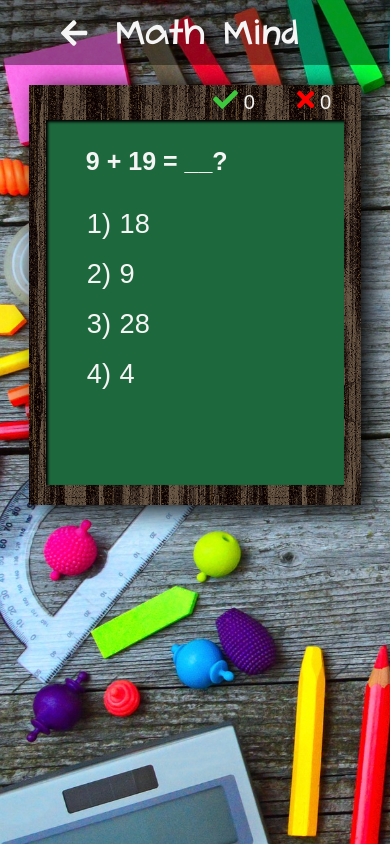
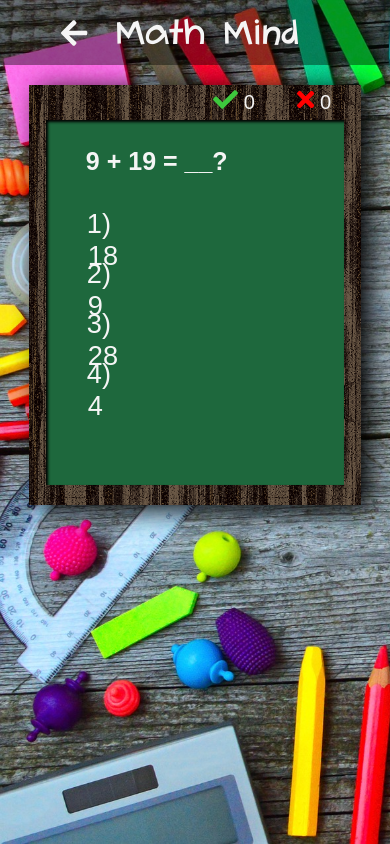
Before and after one commit to bbatal/kidsMath, an Angular app: page /addition in a window 390 px wide. Built offline with nearby package versions, Linux system fonts and the light colour scheme.

Commit message:
changed slight styles, made a bigger focus field for buttons

```diff
--- a/src/app/addition/addition.component.scss
+++ b/src/app/addition/addition.component.scss
@@ -149,6 +149,10 @@
         background-color: rgba($color: #000000, $alpha: 0.4);
     }
 
+    .Answers a {
+        padding-right: 60%;
+    }
+
     .header a {
         font-size: 35px;
         padding-top: 5px;
@@ -196,12 +200,13 @@
     }
 
     .Answers a {
-        padding-right: 5%;
+        padding-right: 95%;
     }
 
     .Answers {
         font-size: 1.7rem;
         margin-top: -12px;
+        width: 122%;
     }
 
     .Puzzle_Answers {
--- a/src/app/comparison/comparison.component.scss
+++ b/src/app/comparison/comparison.component.scss
@@ -145,9 +145,14 @@
     }
     .header {
         width: 100%;
+        height: 65px;
         text-align: center;
         margin-top: -30px;
         background-color: rgba($color: #000000, $alpha: 0.4);
+    }
+
+    .Answers a {
+        padding-right: 60%;
     }
 
     .header a {
@@ -155,6 +160,8 @@
         padding-top: 5px;
         padding-bottom: 5px;
         padding-right: 200px;
+        line-height: 70px;
+
     }
 
     .bob {
@@ -195,12 +202,13 @@
     }
 
     .Answers a {
-        padding-right: 5%;
+        padding-right: 45%;
     }
 
     .Answers {
         font-size: 1.7rem;
         margin-top: -12px;
+        width: 122%;
     }
 
     .Puzzle_Answers {
--- a/src/app/multiply/multiply.component.scss
+++ b/src/app/multiply/multiply.component.scss
@@ -145,9 +145,14 @@
     }
     .header {
         width: 100%;
+        height: 65px;
         text-align: center;
         margin-top: -30px;
         background-color: rgba($color: #000000, $alpha: 0.4);
+    }
+
+    .Answers a {
+        padding-right: 60%;
     }
 
     .header a {
@@ -155,6 +160,8 @@
         padding-top: 5px;
         padding-bottom: 5px;
         padding-right: 200px;
+        line-height: 70px;
+
     }
 
     .bob {
@@ -195,12 +202,13 @@
     }
 
     .Answers a {
-        padding-right: 5%;
+        padding-right: 95%;
     }
 
     .Answers {
         font-size: 1.7rem;
         margin-top: -12px;
+        width: 122%;
     }
 
     .Puzzle_Answers {
--- a/src/app/subtraction/subtraction.component.scss
+++ b/src/app/subtraction/subtraction.component.scss
@@ -146,9 +146,14 @@
     }
     .header {
         width: 100%;
+        height: 65px;
         text-align: center;
         margin-top: -30px;
         background-color: rgba($color: #000000, $alpha: 0.4);
+    }
+
+    .Answers a {
+        padding-right: 60%;
     }
 
     .header a {
@@ -156,6 +161,8 @@
         padding-top: 5px;
         padding-bottom: 5px;
         padding-right: 200px;
+        line-height: 70px;
+
     }
 
     .bob {
@@ -196,12 +203,13 @@
     }
 
     .Answers a {
-        padding-right: 5%;
+        padding-right: 95%;
     }
 
     .Answers {
         font-size: 1.7rem;
         margin-top: -12px;
+        width: 122%;
     }
 
     .Puzzle_Answers {
```
